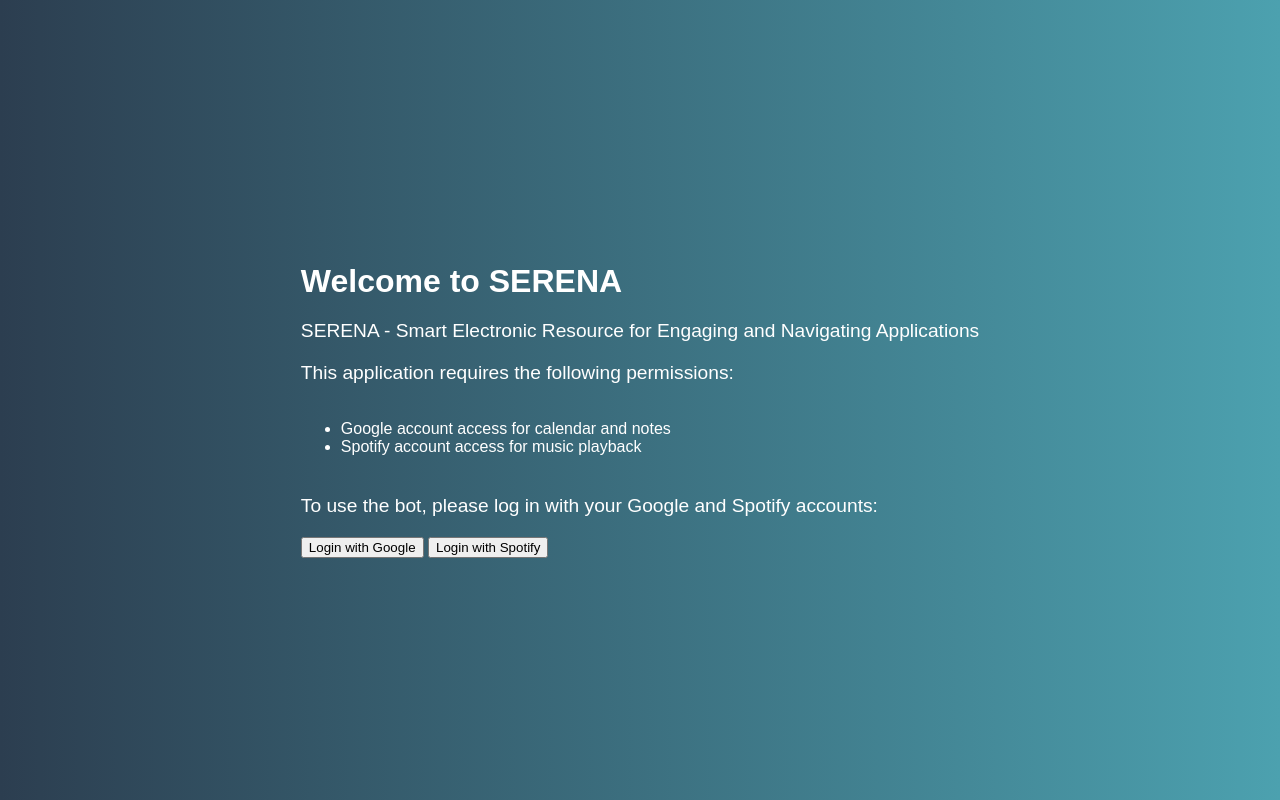
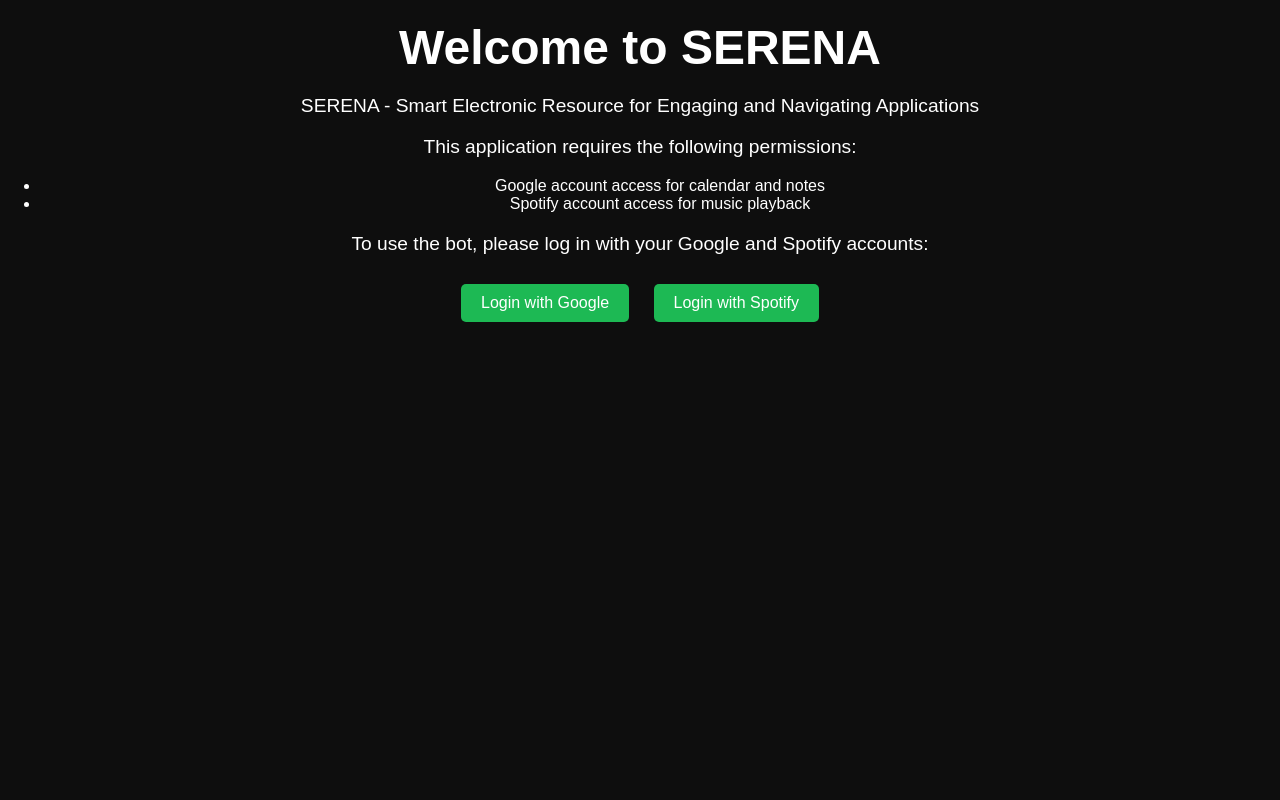
Before and after one commit to NarayanAkshay11/aiassistant, a website: page public/index.html in a window 1280 px wide. Drawn offline with nearby package versions, Linux system fonts and the light colour scheme.

Commit message:
Update styles.css

```diff
--- a/public/styles.css
+++ b/public/styles.css
@@ -1,58 +1,42 @@
 body {
-    background: linear-gradient(to right, #2c3e50, #4ca1af);
-    color: white;
-    font-family: 'Arial', sans-serif;
-    display: flex;
-    justify-content: center;
-    align-items: center;
-    height: 100vh;
-    margin: 0;
-}
-
-.container {
-    text-align: center;
-    background-color: rgba(0, 0, 0, 0.8);
-    padding: 30px;
-    border-radius: 10px;
-    box-shadow: 0 4px 8px rgba(0, 0, 0, 0.2);
+  font-family: Arial, sans-serif;
+  background-color: #0e0e0e;
+  color: #ffffff;
+  text-align: center;
+  margin: 0;
+  padding: 0;
 }
 
 h1 {
-    margin-bottom: 20px;
+  font-size: 3rem;
+  margin: 20px 0;
 }
 
 p {
-    font-size: 1.2em;
-    margin-bottom: 20px;
+  font-size: 1.2rem;
 }
 
-ul {
-    text-align: left;
-    display: inline-block;
-    margin-bottom: 20px;
+button {
+  font-size: 1rem;
+  padding: 10px 20px;
+  margin: 10px;
+  border: none;
+  border-radius: 5px;
+  background-color: #1db954;
+  color: #ffffff;
+  cursor: pointer;
+  transition: background-color 0.3s ease;
 }
 
-.button-container {
-    display: flex;
-    justify-content: space-around;
+button:hover {
+  background-color: #1ed760;
 }
 
-.btn {
-    background-color: #3498db;
-    color: white;
-    border: none;
-    padding: 15px 30px;
-    text-align: center;
-    text-decoration: none;
-    display: inline-block;
-    font-size: 16px;
-    margin: 4px 2px;
-    cursor: pointer;
-    border-radius: 12px;
-    transition: background-color 0.3s, transform 0.3s;
+#shapes {
+  position: absolute;
+  top: 0;
+  left: 0;
+  width: 100%;
+  height: 100%;
+  pointer-events: none;
 }
-
-.btn:hover {
-    background-color: #2980b9;
-    transform: scale(1.05);
-}
```
